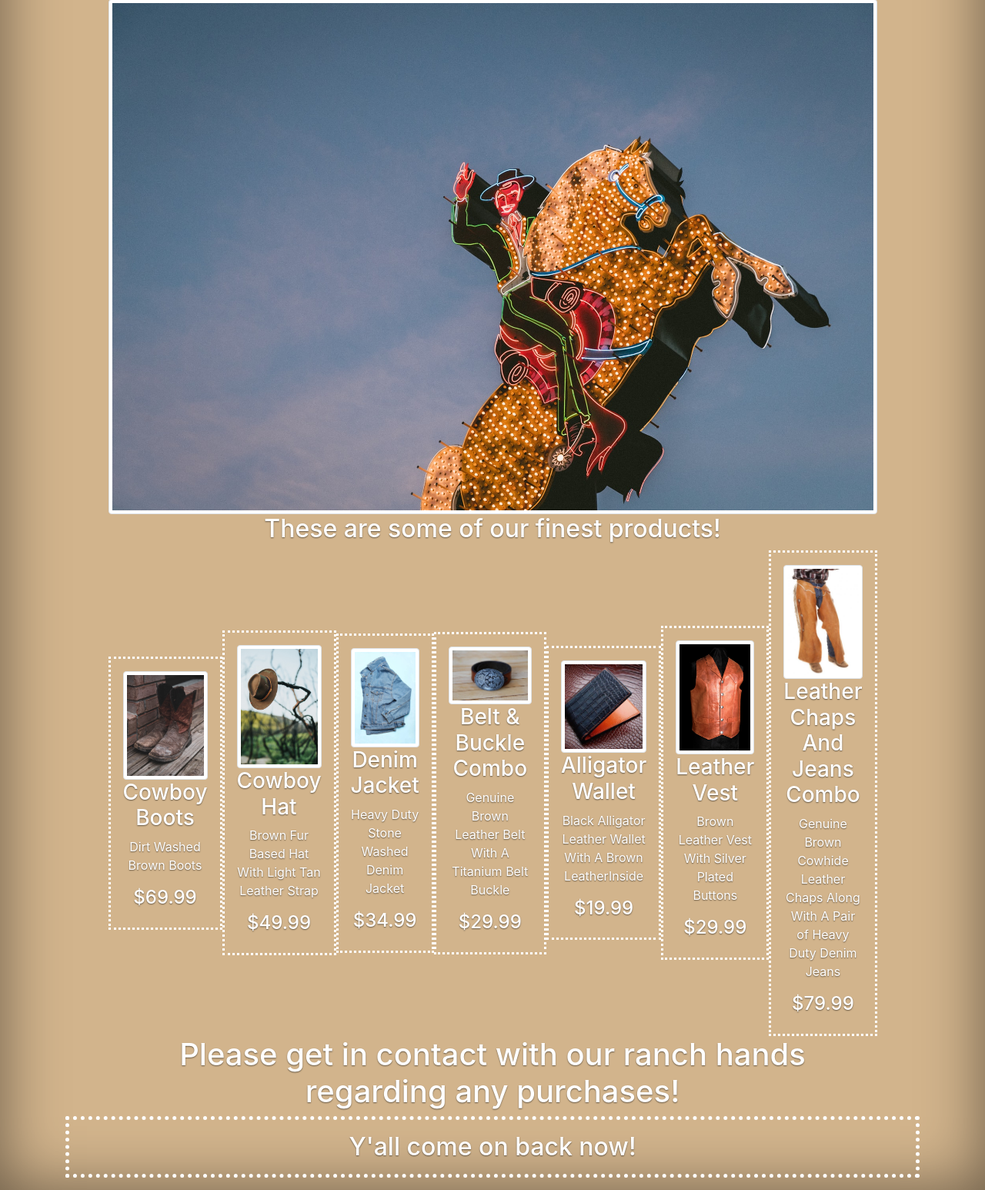
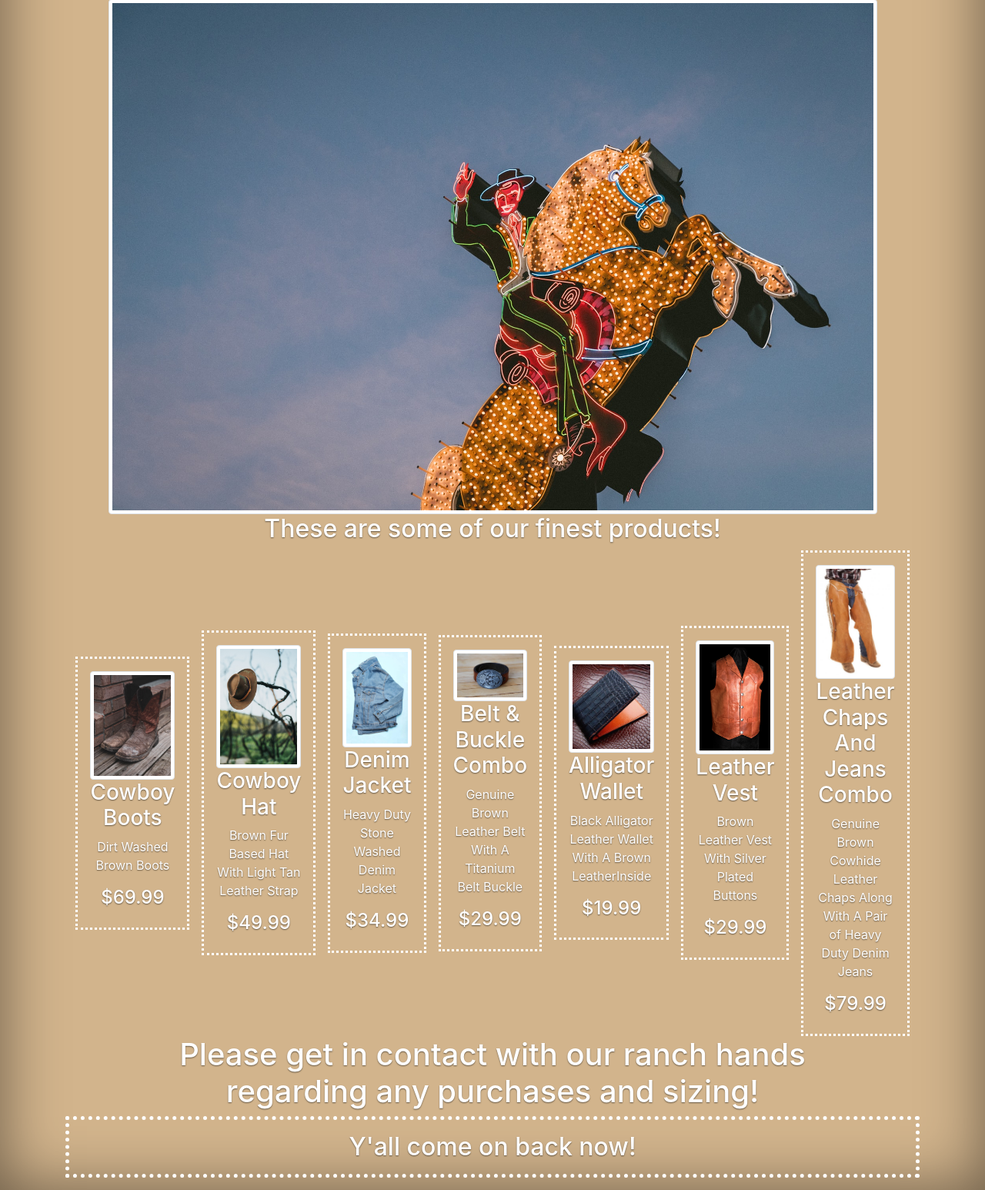
Before and after one commit to Earthman12/wild_west_cowboy_store_site, a Django app: page / in a window 1280 px wide. Shown: the part 217-1763 px from the top of the page at 77% size. Run offline with Django 3.2, Linux system fonts and the light colour scheme; data comes from the database, SQL or seed files in the repository; some libraries are stand-ins or nearby versions.

Commit message:
Update store_home.html

```diff
--- a/store_front/templates/store_front/store_home.html
+++ b/store_front/templates/store_front/store_home.html
@@ -34,14 +34,14 @@
 
             <div class = "d-flex">
                 {% for product in products %}
-                <div class = "product m-auto p-3">
+                <div class = "product my-auto mx-2 p-3">
                     {% include 'store_front/snippets/body_snippet.html' with value=product %}
                 </div>
                 {%  endfor %}
             </div>
         <!-- End Products -->
 
-            <h1 class = "text-center">Please get in contact with our ranch hands regarding any purchases!</h1>
+            <h1 class = "text-center">Please get in contact with our ranch hands regarding any purchases and sizing!</h1>
 
         {% else %}
             <h2>Looks like we better start stockin' the shelves!</h2>
```
